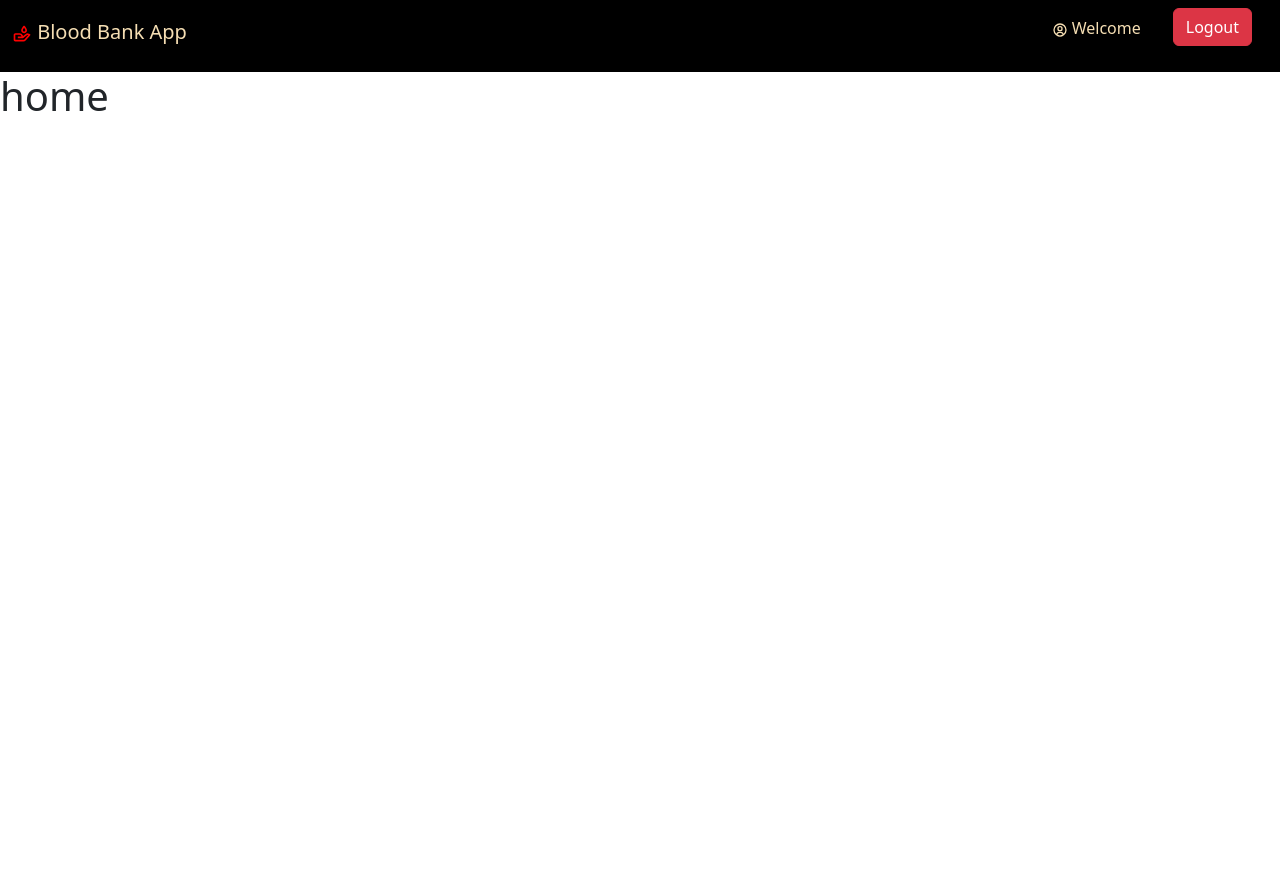
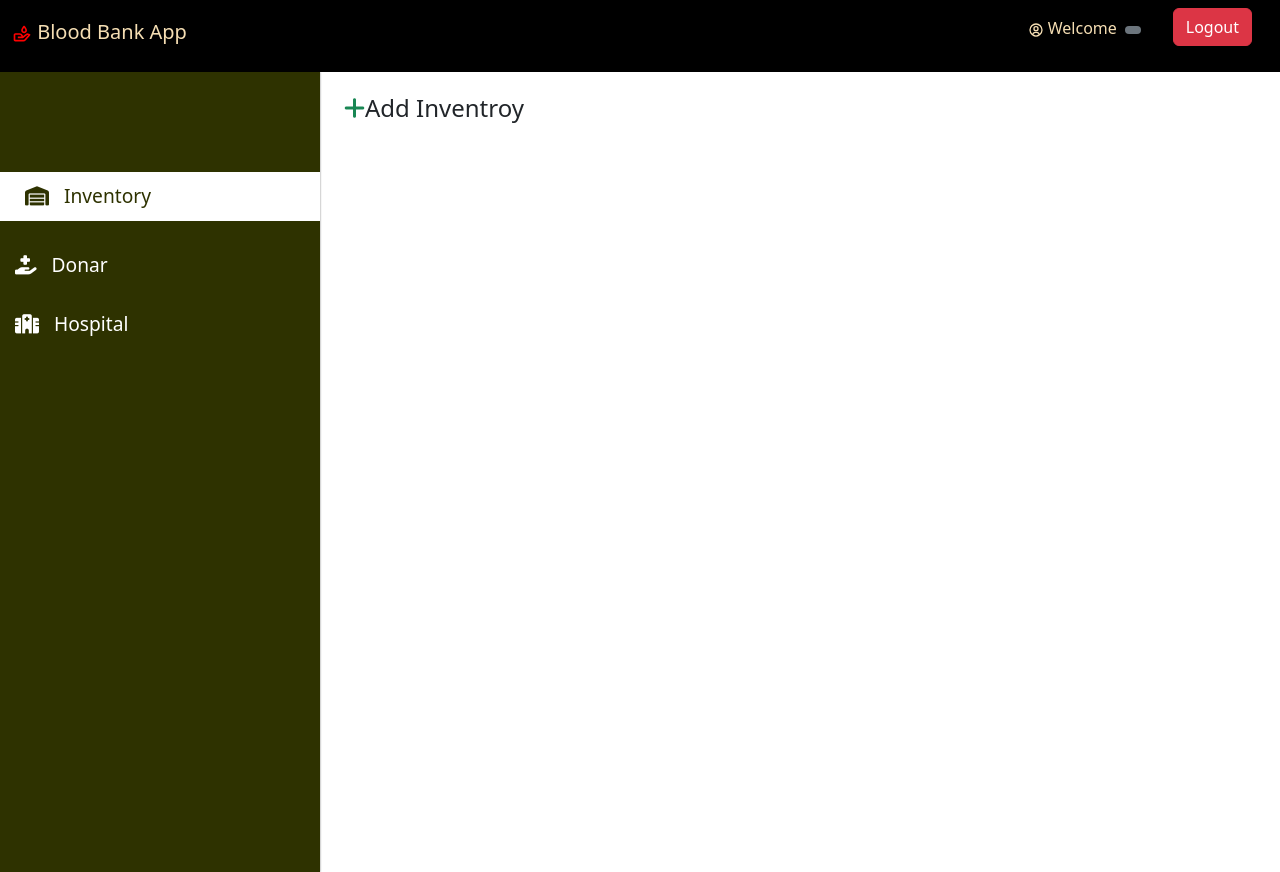
Before and after one commit to sandeepmauryaworld/Mern_Blood_Bank, a React (Create React App) app in the folder client/: page / in a window 1280 px wide. Before the commit the page ends 800 px from the top, so only its background shows below. Built offline with nearby package versions, Linux system fonts and the light colour scheme; no server answers; sample sign-in values are in the browser's storage.

Commit message:
Sidebar Menu And Popup Modal

```diff
--- a/client/public/index.html
+++ b/client/public/index.html
@@ -15,6 +15,7 @@
   <link rel="manifest" href="%PUBLIC_URL%/manifest.json" />
   <link href="https://cdn.jsdelivr.net/npm/bootstrap@5.3.0/dist/css/bootstrap.min.css" rel="stylesheet"
     integrity="sha384-9ndCyUaIbzAi2FUVXJi0CjmCapSmO7SnpJef0486qhLnuZ2cdeRhO02iuK6FUUVM" crossorigin="anonymous">
+    <link rel="stylesheet" href="https://cdnjs.cloudflare.com/ajax/libs/font-awesome/6.4.0/css/all.min.css" integrity="sha512-iecdLmaskl7CVkqkXNQ/ZH/XLlvWZOJyj7Yy7tcenmpD1ypASozpmT/E0iPtmFIB46ZmdtAc9eNBvH0H/ZpiBw==" crossorigin="anonymous" referrerpolicy="no-referrer" />
   <title>Blood Bank</title>
 </head>
 
--- a/client/src/components/shared/Layout/Header.js
+++ b/client/src/components/shared/Layout/Header.js
@@ -28,7 +28,9 @@
             <li className="nav-item mx-3">
               <p className="nav-link">
                 {" "}
-                <BiUserCircle /> Welcome {user?.name}
+                <BiUserCircle /> Welcome{" "}
+                {user?.name || user?.hospital || user?.orgnisationName} &nbsp;
+                <span className="badge bg-secondary">{user?.role} </span>
               </p>
             </li>
 
--- a/client/src/components/shared/Layout/Layout.js
+++ b/client/src/components/shared/Layout/Layout.js
@@ -1,5 +1,6 @@
 import React from "react";
 import Header from "./Header";
+import Sidebar from "./Sidebar";
 
 const Layout = ({ children }) => {
   return (
@@ -8,7 +9,14 @@
         {" "}
         <Header />{" "}
       </div>
-      <div className="content"> {children} </div>
+
+      <div className="row g-0">
+        <div className="col-md-3">
+          {" "}
+          <Sidebar />{" "}
+        </div>
+        <div className="col-md-9"> {children} </div>
+      </div>
     </>
   );
 };
--- /dev/null
+++ b/client/src/components/shared/Layout/Menus/userMenu.js
@@ -0,0 +1,17 @@
+export const userMenu = [
+  {
+    name: "Inventory",
+    path: "/",
+    icon: "fa-solid fa-warehouse",
+  },
+  {
+    name: "Donar",
+    path: "donar",
+    icon: "fa-solid fa-hand-holding-medical",
+  },
+  {
+    name: "Hospital",
+    path: "/hospital",
+    icon: "fa-solid fa-hospital",
+  },
+];
--- /dev/null
+++ b/client/src/components/shared/Layout/Sidebar.js
@@ -0,0 +1,27 @@
+import React from "react";
+import { userMenu } from "./Menus/userMenu";
+import { useLocation, Link } from "react-router-dom";
+import "../../../styles/Layout.css";
+const Sidebar = () => {
+  let location = useLocation();
+
+  return (
+    <div>
+      <div className="sidebar">
+        <div className="menu">
+          {userMenu.map((menu) => {
+            const isActive = location.pathname === menu.path;
+            return (
+              <div className={`menu-item ${isActive && "active"}`}>
+                <i className={menu.icon}></i>
+                <Link to={menu.path}>{menu.name} </Link>
+              </div>
+            );
+          })}
+        </div>
+      </div>
+    </div>
+  );
+};
+
+export default Sidebar;
--- /dev/null
+++ b/client/src/components/shared/modal/Model.js
@@ -0,0 +1,48 @@
+import React from "react";
+
+const Model = () => {
+  return (
+    <>
+      <div
+        className="modal fade"
+        id="staticBackdrop"
+        data-bs-backdrop="static"
+        data-bs-keyboard="false"
+        tabIndex={-1}
+        aria-labelledby="staticBackdropLabel"
+        aria-hidden="true"
+      >
+        <div className="modal-dialog">
+          <div className="modal-content">
+            <div className="modal-header">
+              <h1 className="modal-title fs-5" id="staticBackdropLabel">
+                Modal title
+              </h1>
+              <button
+                type="button"
+                className="btn-close"
+                data-bs-dismiss="modal"
+                aria-label="Close"
+              />
+            </div>
+            <div className="modal-body">...</div>
+            <div className="modal-footer">
+              <button
+                type="button"
+                className="btn btn-secondary"
+                data-bs-dismiss="modal"
+              >
+                Close
+              </button>
+              <button type="button" className="btn btn-primary">
+                Understood
+              </button>
+            </div>
+          </div>
+        </div>
+      </div>
+    </>
+  );
+};
+
+export default Model;
--- a/client/src/pages/HomePage.js
+++ b/client/src/pages/HomePage.js
@@ -2,6 +2,7 @@
 import { useSelector } from "react-redux";
 import Spinner from "../components/shared/Spinner";
 import Layout from "../components/shared/Layout/Layout";
+import Model from "../components/shared/modal/Model";
 
 const HomePage = () => {
   const { loading, error } = useSelector((state) => state.auth);
@@ -12,7 +13,16 @@
         <Spinner />
       ) : (
         <>
-          <h1>home</h1>
+          <h4
+            className="ms-4"
+            data-bs-toggle="modal"
+            data-bs-target="#staticBackdrop"
+            style={{ cursor: "pointer" }}
+          >
+            <i className="fa-solid fa-plus text-success py-4"></i>
+            Add Inventroy{" "}
+          </h4>
+          <Model />
         </>
       )}
     </Layout>
--- /dev/null
+++ b/client/src/styles/Layout.css
@@ -0,0 +1,37 @@
+.sidebar{
+    height: 100vh !important;
+
+    background-color: #2e3200;
+    box-shadow: 0 0 2px gray;
+    color: white;
+}
+.menu{
+    padding-top: 100px;
+}
+
+.menu-item{
+    padding-top: 30px;
+}
+
+.menu-item a{
+    color: white;
+    text-decoration: none;
+    font-size: 1.2rem;
+}
+
+.menu-item i{
+    font-size: 1.2rem;
+    margin: 0 15px;
+    color: white;
+}
+
+.active{
+    background-color: white;
+    padding: 10px;
+}
+
+.active a,.active i{
+    color: #2e3200;
+
+
+}
```
